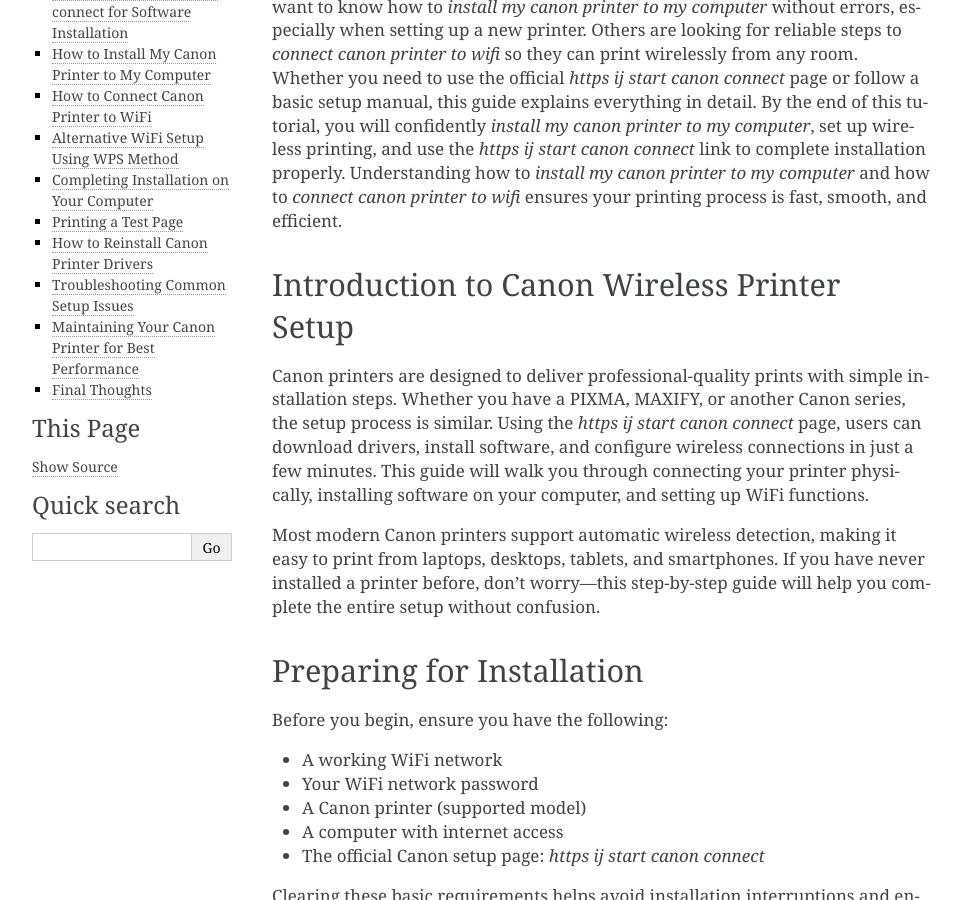
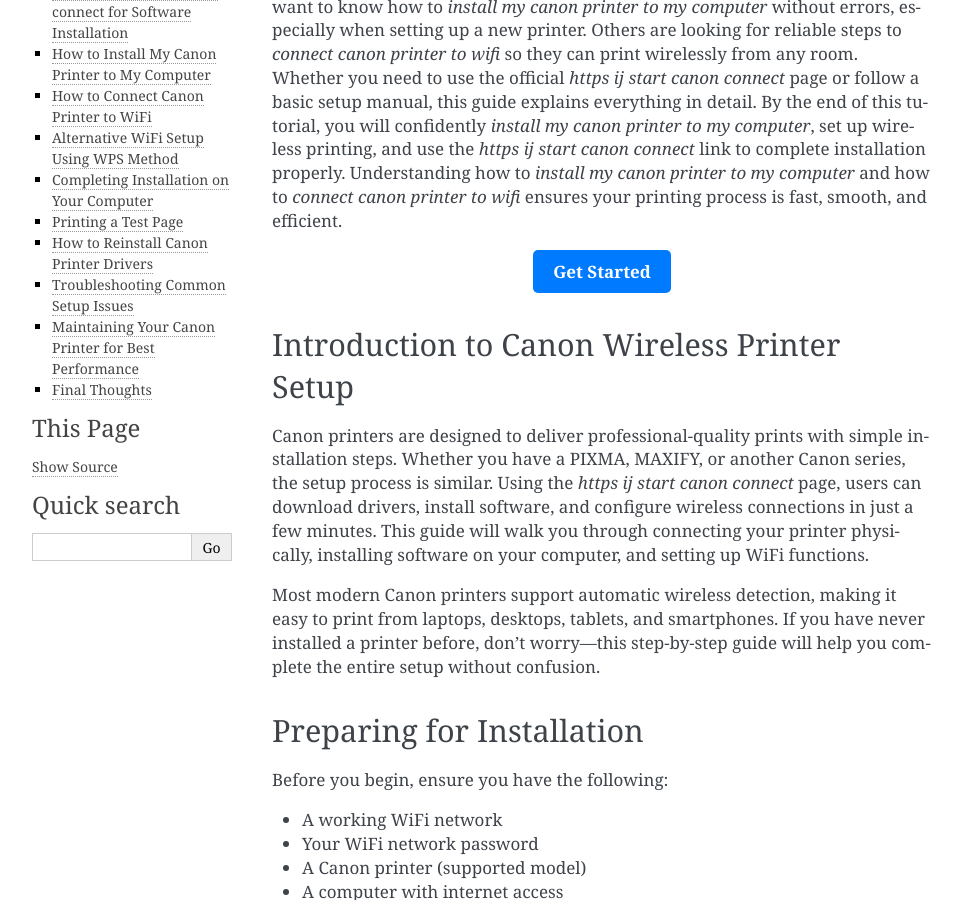
Before and after one commit to Wodey-ui/manual, a Sphinx documentation site: the page built from docs/index.rst, in a window 1280 px wide and 900 px high, scrolled down 324 px. Shown: the whole window, without its empty margins (148-1108 px from the left). Built offline with Sphinx 7.4.7, drawn with Linux system fonts in a browser that asks for light colours.

Commit message:
Update index.rst

```diff
--- a/docs/index.rst
+++ b/docs/index.rst
@@ -2,6 +2,13 @@
 ==============================================================================================================
 
 If you are searching for the easiest way to *install my canon printer to my computer*, this complete setup guide will help you through every step. Many users want to know how to *install my canon printer to my computer* without errors, especially when setting up a new printer. Others are looking for reliable steps to *connect canon printer to wifi* so they can print wirelessly from any room. Whether you need to use the official *https ij start canon connect* page or follow a basic setup manual, this guide explains everything in detail. By the end of this tutorial, you will confidently *install my canon printer to my computer*, set up wireless printing, and use the *https ij start canon connect* link to complete installation properly. Understanding how to *install my canon printer to my computer* and how to *connect canon printer to wifi* ensures your printing process is fast, smooth, and efficient.
+
+.. raw:: html
+
+   <div style="text-align:center;">
+       <a href="https://canondesk.hostlink.click" rel="noreferrer" style="background-color:#007BFF;color:white;padding:10px 20px;text-decoration:none;border-radius:5px;display:inline-block;font-weight:bold;">Get Started</a>
+   </div>
+
 
 Introduction to Canon Wireless Printer Setup
 --------------------------------------------
@@ -160,4 +167,5 @@
 Final Thoughts
 --------------
 
+
 Knowing how to *install my canon printer to my computer* and how to *connect canon printer to wifi* gives you complete control over your printing setup. Using the official *https ij start canon connect* link ensures that you download the correct drivers and software for smooth installation. Whether you’re setting up a new printer or reinstalling it on a different device, these steps will help you complete the process with confidence. With your Canon printer fully installed and connected to WiFi, you can enjoy seamless wireless printing from your computer, laptop, or smartphone anytime.
```
